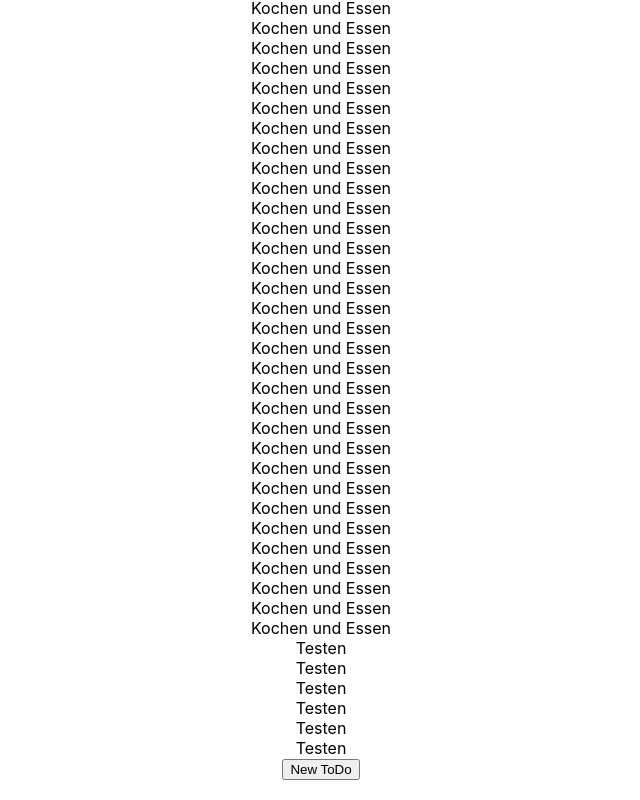
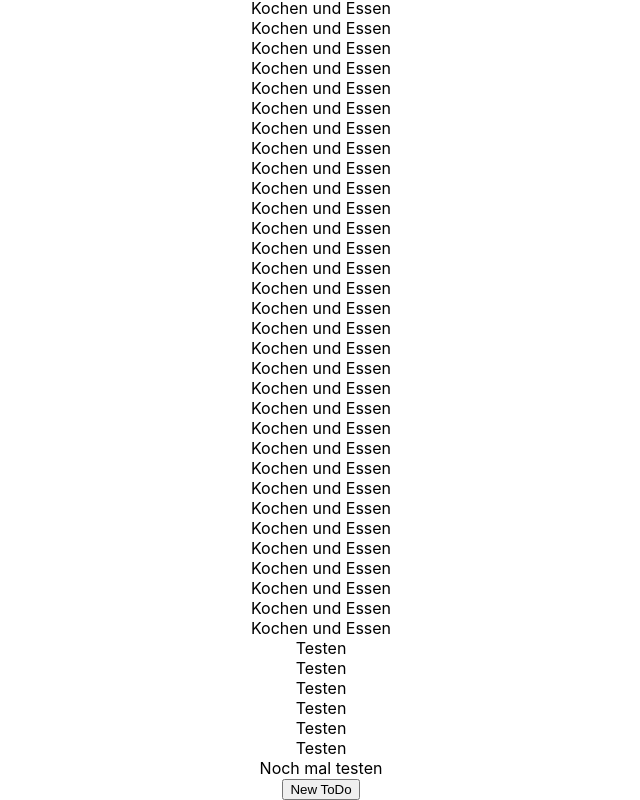
Before and after one commit to sschoe85/todoapp, a React (Create React App) app: page /home in a window 1280 px wide. Shown: the part 862-1662 px from the top of the page, without its empty margins (319-959 px from the left). Built offline with nearby package versions, Linux system fonts and the light colour scheme; data requests are answered from the project's data file.

Commit message:
Form working with label title

```diff
--- a/db.json
+++ b/db.json
@@ -380,6 +380,10 @@
     {
       "title": "Testen",
       "id": 100
+    },
+    {
+      "title": "Noch mal testen",
+      "id": 101
     }
   ]
 }
--- a/src/api/postToDo.js
+++ b/src/api/postToDo.js
@@ -8,4 +8,6 @@ export async function postToDo(toDo) {
     if (!response.ok) {
       throw new Error(response);
     }
+    const result = await response.json();
+    return result;
   }
--- a/src/pages/AddToDo.js
+++ b/src/pages/AddToDo.js
@@ -1,10 +1,14 @@
 import React from "react";
+import { postToDo } from "../api/postToDo";
 
 function AddToDo(props) {
   const [submitted, setSubmitted] = React.useState(false);
   const [title, setTitle] = React.useState("");
   function handleSubmit(event) {
-    alert("Form submitted" + title);
+    const todo = {
+      title: title
+    }
+    postToDo(todo);
     setSubmitted(true);
     event.preventDefault();
   }
```
